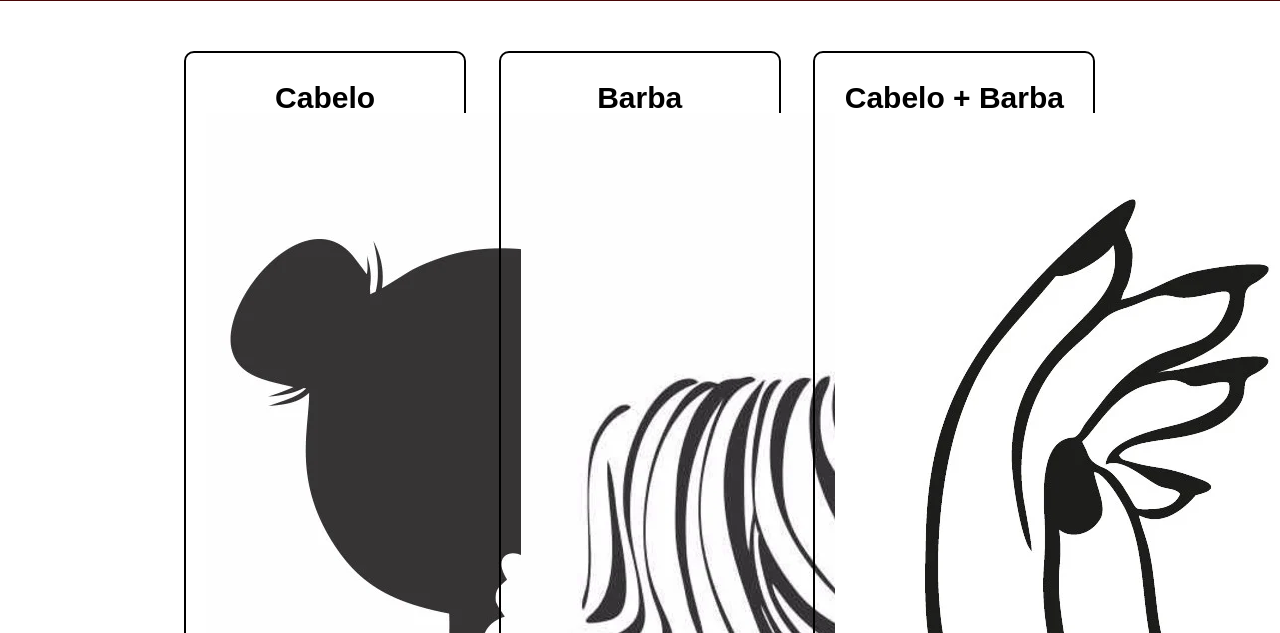
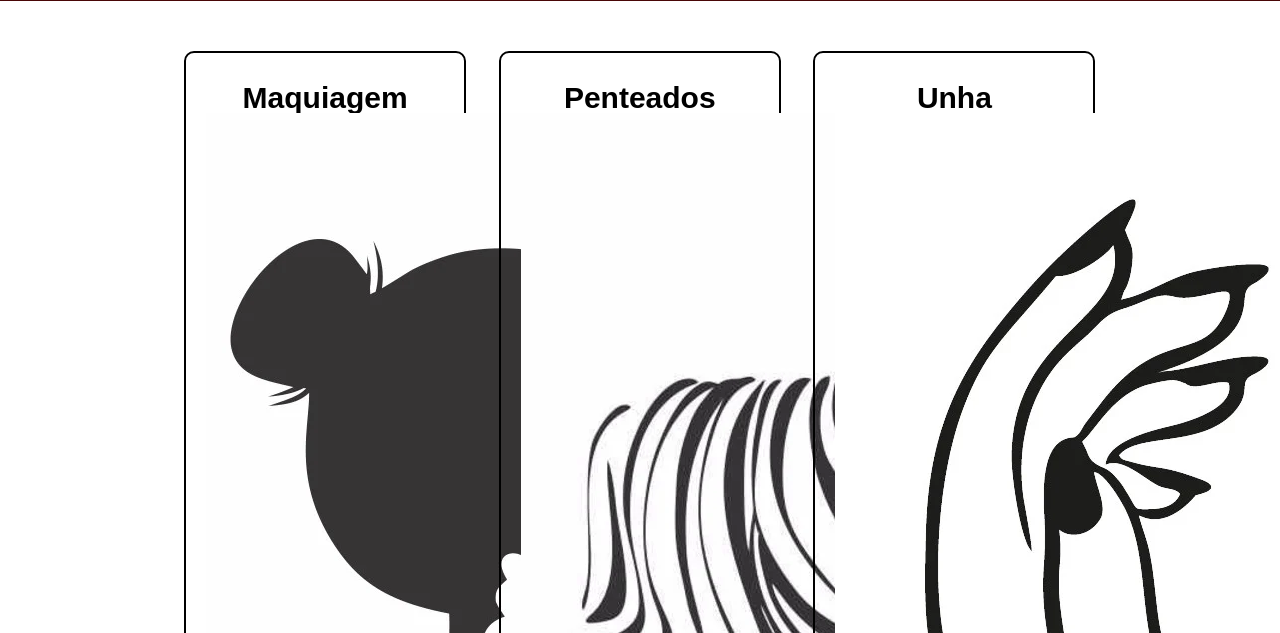
Before and after one commit to yasmin2405/salaoo, a plain HTML site: page produtos.html in a window 1280 px wide. Shown: the part 167-800 px from the top of the page. Drawn offline with Linux system fonts and the light colour scheme.

Commit message:
Update produtos.html

```diff
--- a/produtos.html
+++ b/produtos.html
@@ -25,19 +25,19 @@
 		<main>
 			<ul class="produtos">
 				<li>
-					<h2>Cabelo</h2>
+					<h2>Maquiagem</h2>
 					<img src="adesivo-salao-maquiagem-makeup-salao-cabelo.webp">
 					<p class="produto-descricao">Maquiagens </p>
 					<p class="produto-preco">R$ 50,00</p>
 				</li>
 				<li>
-					<h2>Barba</h2>
+					<h2>Penteados</h2>
 					<img src="adesivo-parede-salao-beleza-cabelo-centro-de-estetica-bemvindo.webp">
 					<p class="produto-descricao">Penteados profissionais</p>
 					<p class="produto-preco">R$100,00</p>
 				</li>
 				<li>
-					<h2>Cabelo + Barba</h2>
+					<h2>Unha</h2>
 					<img src="adesivo-de-parede-salao-unhas-mao-pe-esmalte-manicure-flor-salao.webp">
 					<p class="produto-descricao">Mão e pé</p>
 					<p class="produto-preco">R$ 35,00</p>
```
